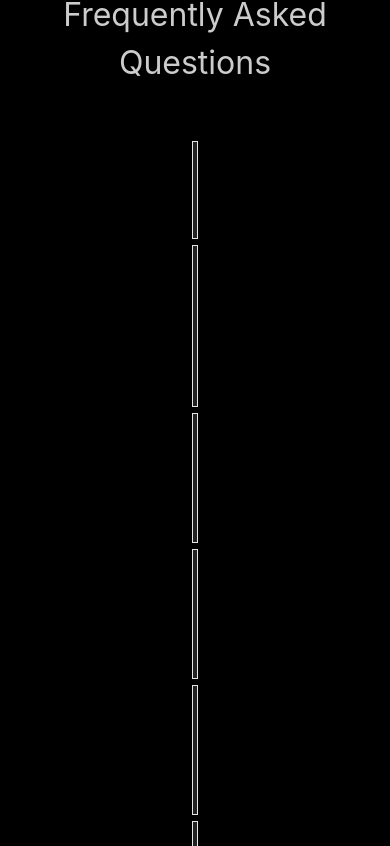
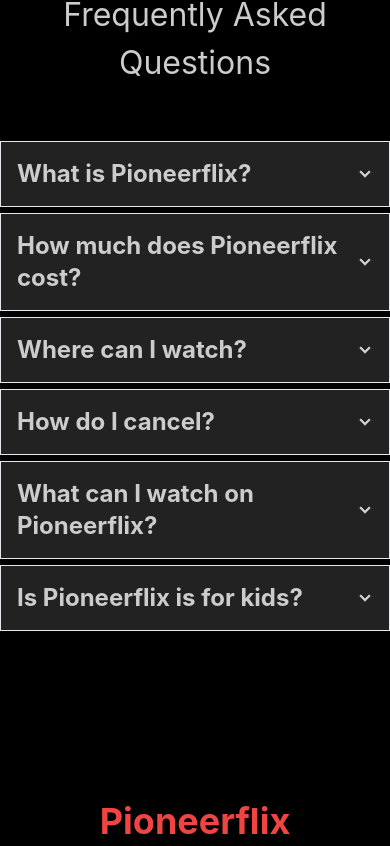
Before and after one commit to MagicManik/pioneerflix-client, a React (Create React App) app: page / in a window 390 px wide. Shown: the part 4498-5344 px from the top of the page. Built offline with nearby package versions, Linux system fonts and the light colour scheme; no server answers.

Commit message:
responsiveness

```diff
--- a/src/components/Home/AskAnswer/AskAnswer.js
+++ b/src/components/Home/AskAnswer/AskAnswer.js
@@ -5,68 +5,68 @@ const AskAnswer = () => {
     return (
         <div className='bg-primary w-full pb-24'>
             <h1 className='text-center py-12'>Frequently Asked Questions</h1>
-            <div className=' px-48'>
+            <div className=' lg:px-48'>
                 <div tabIndex="0" className="collapse collapse-arrow border accordiaon-bg">
                     <div className="collapse-title text-2xl font-bold">
-                        What is PioneerFlix?
+                        What is Pioneerflix?
                     </div>
                     <div className="collapse-content text-xl">
-                        <p className='pb-2'>Netflix is a streaming service that offers a wide variety of award-winning TV shows, movies, anime, documentaries, and more on thousands of internet-connected devices.</p>
+                        <p className='pb-2'>Pioneerflix is a streaming service that offers a wide variety of award-winning TV shows, movies, anime, documentaries, and more on thousands of internet-connected devices.</p>
                         <p>You can watch as much as you want, whenever you want without a single commercial – all for one low monthly price. There's always something new to discover and new TV shows and movies are added every week!</p>
                     </div>
                 </div>
             </div>
-            <div className=' px-48'>
+            <div className=' lg:px-48'>
                 <div tabIndex="0" className="collapse collapse-arrow border accordiaon-bg">
                     <div className="collapse-title text-2xl  font-bold">
-                        How much does PioneerFlix cost?
+                        How much does Pioneerflix cost?
                     </div>
                     <div className="collapse-content text-xl">
-                        <p className='pb-2'>Watch Netflix on your smartphone, tablet, Smart TV, laptop, or streaming device, all for one fixed monthly fee. Plans range from USD 3.99 to USD 11.99 a month. No extra costs, no contracts.</p>
+                        <p className='pb-2'>Watch Pioneerflix on your smartphone, tablet, Smart TV, laptop, or streaming device, all for one fixed monthly fee. Plans range from USD 3.99 to USD 11.99 a month. No extra costs, no contracts.</p>
                     </div>
                 </div>
             </div>
-            <div className=' px-48'>
+            <div className=' lg:px-48'>
                 <div tabIndex="0" className="collapse collapse-arrow border accordiaon-bg">
                     <div className="collapse-title text-2xl  font-bold">
                         Where can I watch?
                     </div>
                     <div className="collapse-content text-xl">
-                        <p className='pb-2'>Watch anywhere, anytime. Sign in with your Pioneerflix account to watch instantly on the web at https://pioneerflix.netlify.app/ from your personal computer or on any internet-connected device that offers the Pioneerflix app, including smart TVs, smartphones, tablets, streaming media players and game consoles.
+                        <p className='pb-2'>Watch anywhere, anytime. Sign in with your Pioneerflix account to watch instantly on the web at https://Pioneerflix.netlify.app/ from your personal computer or on any internet-connected device that offers the Pioneerflix app, including smart TVs, smartphones, tablets, streaming media players and game consoles.
                         </p>
                         <p>You can also download your favorite shows with the iOS, Android, or Windows 10 app. Use downloads to watch while you're on the go and without an internet connection. Take Pioneerflix with you anywhere.</p>
                     </div>
                 </div>
             </div>
-            <div className=' px-48'>
+            <div className=' lg:px-48'>
                 <div tabIndex="0" className="collapse collapse-arrow border accordiaon-bg">
                     <div className="collapse-title text-2xl  font-bold">
                         How do I cancel?
                     </div>
                     <div className="collapse-content text-xl">
-                        <p className='pb-2'>PioneerFlix is flexible. There are no pesky contracts and no commitments. You can easily cancel your account online in two clicks. There are no cancellation fees – start or stop your account anytime.
+                        <p className='pb-2'>Pioneerflix is flexible. There are no pesky contracts and no commitments. You can easily cancel your account online in two clicks. There are no cancellation fees – start or stop your account anytime.
                         </p>
                     </div>
                 </div>
             </div>
-            <div className=' px-48'>
+            <div className=' lg:px-48'>
                 <div tabIndex="0" className="collapse collapse-arrow border accordiaon-bg">
                     <div className="collapse-title text-2xl  font-bold">
-                        What can I watch on PioneerFlix?
+                        What can I watch on Pioneerflix?
                     </div>
                     <div className="collapse-content text-xl">
-                        <p className='pb-2'>Pioneerflix has an extensive library of feature films, documentaries, TV shows, anime, award-winning Netflix originals, and more. Watch as much as you want, anytime you want.
+                        <p className='pb-2'>Pioneerflix has an extensive library of feature films, documentaries, TV shows, anime, award-winning Pioneerflix originals, and more. Watch as much as you want, anytime you want.
                         </p>
                     </div>
                 </div>
             </div>
-            <div className=' px-48'>
+            <div className=' lg:px-48'>
                 <div tabIndex="0" className="collapse collapse-arrow border accordiaon-bg">
                     <div className="collapse-title text-2xl  font-bold">
                         Is Pioneerflix is for kids?
                     </div>
                     <div className="collapse-content text-xl">
-                        <p className='pb-2'>The Netflix Kids experience is included in your membership to give parents control while kids enjoy family-friendly TV shows and movies in their own space.
+                        <p className='pb-2'>The Pioneerflix Kids experience is included in your membership to give parents control while kids enjoy family-friendly TV shows and movies in their own space.
                         </p>
                         <p>Kids profiles come with PIN-protected parental controls that let you restrict the maturity rating of content kids can watch and block specific titles you don’t want kids to see.</p>
                     </div>
```
